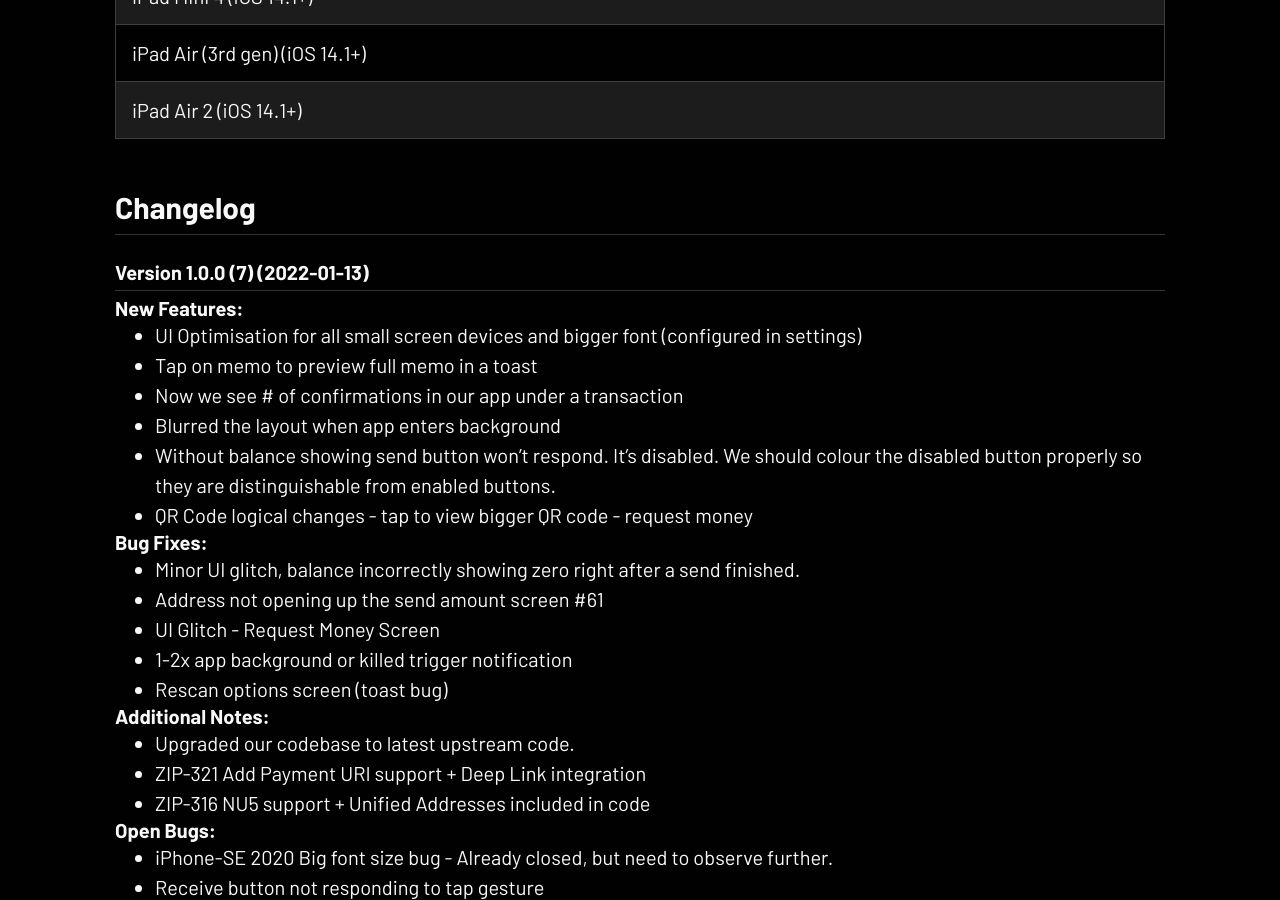
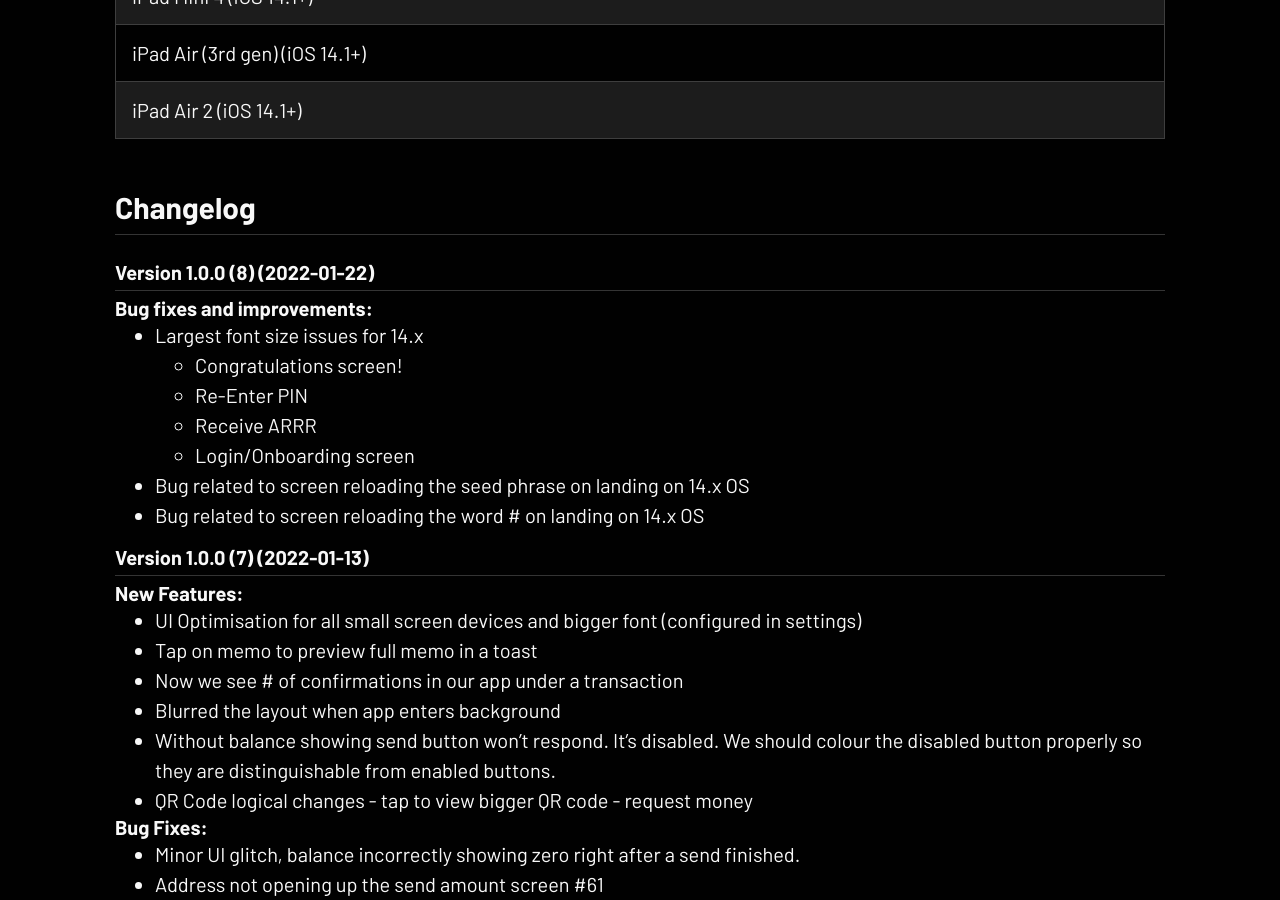
Before and after one commit to Meshbits/piratewallet.github.io, a Jekyll site: the page built from appinfo/index.md, in a window 1280 px wide and 900 px high, scrolled down 1867 px. Built offline with Jekyll 4.4.1, drawn with Linux system fonts in a browser that asks for light colours; our own code applies the rules of GitHub Pages for plain Markdown files.

```diff
--- a/appinfo/index.md
+++ b/appinfo/index.md
@@ -42,6 +42,18 @@ layout: post
 
 
 # Changelog
+
+#### Version 1.0.0 (8) (2022-01-22)
+
+**Bug fixes and improvements:**
+
+- Largest font size issues for 14.x
+    - Congratulations screen!
+    - Re-Enter PIN
+    - Receive ARRR
+    - Login/Onboarding screen
+- Bug related to screen reloading the seed phrase on landing on 14.x OS
+- Bug related to screen reloading the word # on landing on 14.x OS
 
 #### Version 1.0.0 (7) (2022-01-13)
 
```
